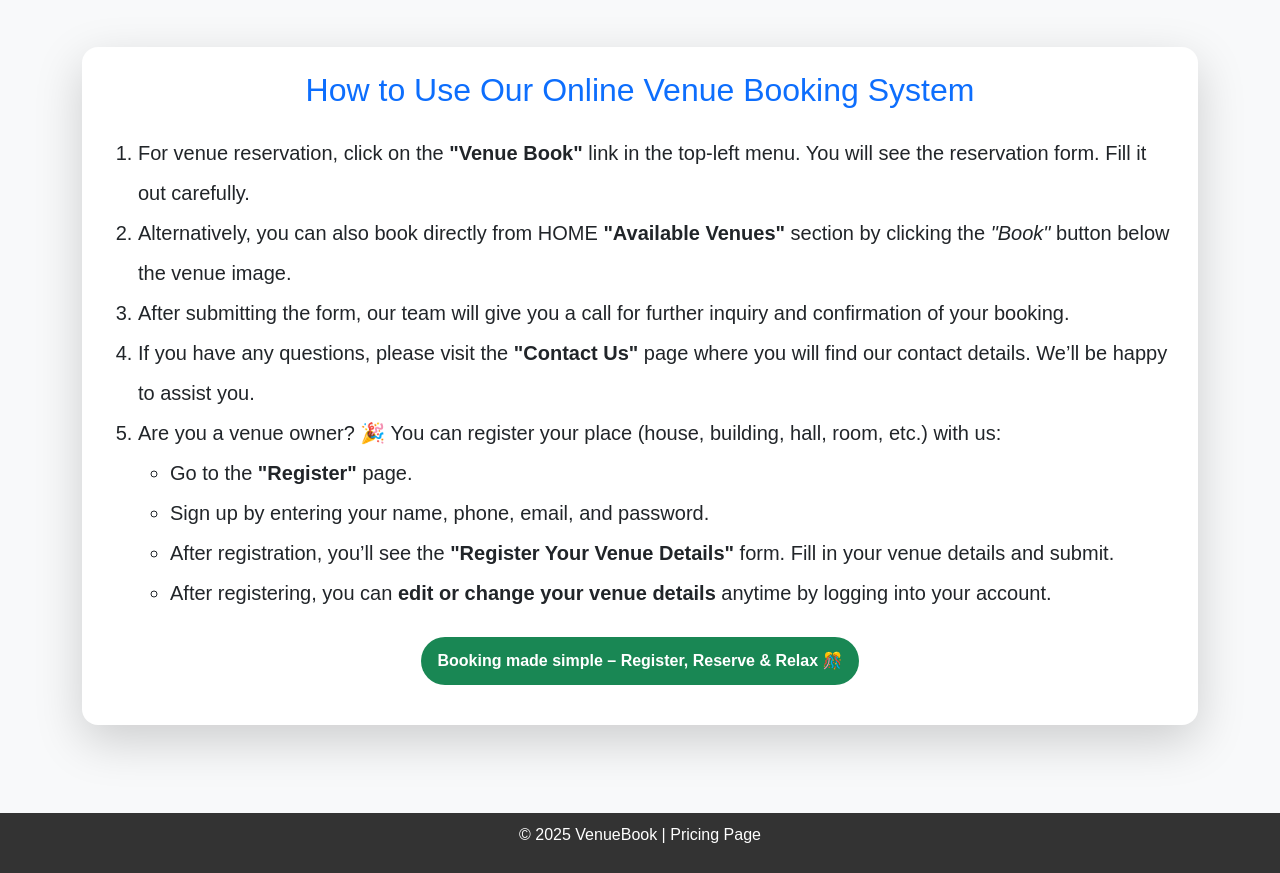
After one commit to bishakhadey12/Online-venue-booking, a PHP site: page /guide.php in a window 1280 px wide. The commit adds this page. Shown: the part 457-1330 px from the top of the page. Run offline with PHP 8.4, Linux system fonts and the light colour scheme; some libraries are stand-ins or nearby versions.

Commit message:
Added guidelines page

```diff
--- /dev/null
+++ b/backend/ownerdetails.php
@@ -0,0 +1,3 @@
+<?php
+
+?>
--- /dev/null
+++ b/guide.php
@@ -0,0 +1,63 @@
+<?php include("header.php");?>
+
+<!-- Instruction / Guideline Section -->
+<section class="py-5 bg-light">
+  <div class="container">
+    <div class="card shadow-lg border-0 rounded-4">
+      <div class="card-body p-4">
+        <h2 class="text-center mb-4 text-primary">
+          <i class="bi bi-info-circle-fill"></i> How to Use Our Online Venue Booking System
+        </h2>
+        <ol class="fs-5 lh-lg">
+          <li>
+            <i class="bi bi-calendar-check text-success"></i>
+            For venue reservation, click on the
+            <strong>"Venue Book"</strong> link in the top-left menu.
+            You will see the reservation form. Fill it out carefully.
+          </li>
+          <li>
+            <i class="bi bi-building text-warning"></i>
+            Alternatively, you can also book directly from HOME
+            <strong>"Available Venues"</strong> section by clicking the
+            <em>"Book"</em> button below the venue image.
+          </li>
+          <li>
+            <i class="bi bi-telephone-fill text-primary"></i>
+            After submitting the form, our team will give you a call for
+            further inquiry and confirmation of your booking.
+          </li>
+          <li>
+            <i class="bi bi-envelope-fill text-danger"></i>
+            If you have any questions, please visit the
+            <strong>"Contact Us"</strong> page where you will find our
+            contact details. We’ll be happy to assist you.
+          </li>
+          <li>
+            <i class="bi bi-person-plus-fill text-success"></i>
+            Are you a venue owner? 🎉 You can register your place
+            (house, building, hall, room, etc.) with us:
+            <ul>
+              <li><i class="bi bi-box-arrow-in-right"></i> Go to the <strong>"Register"</strong> page.</li>
+              <li><i class="bi bi-pencil-square"></i> Sign up by entering your name, phone, email, and password.</li>
+              <li><i class="bi bi-house-door-fill"></i> After registration, you’ll see the
+                <strong>"Register Your Venue Details"</strong> form.
+                Fill in your venue details and submit.
+              </li>
+              <li><i class="bi bi-gear-fill"></i> After registering, you can
+                <strong>edit or change your venue details</strong> anytime
+                by logging into your account.
+              </li>
+            </ul>
+          </li>
+        </ol>
+        <p class="text-center mt-4">
+          <span class="badge bg-success fs-6 p-3 rounded-pill">
+            <i class="bi bi-check-circle-fill"></i> Booking made simple – Register, Reserve & Relax 🎊
+          </span>
+        </p>
+      </div>
+    </div>
+  </div>
+</section>
+
+<?php include("footer.php");?>
--- a/header.php
+++ b/header.php
@@ -66,7 +66,7 @@
           <li class="nav-item"><a class="nav-link" href="home.php">Home</a></li>
           <li class="nav-item"><a class="nav-link" href="price.php">Pricing</a></li>
           <li class="nav-item"><a class="nav-link" href="contact.php">Contact</a></li>
-          <li class="nav-item"><a class="nav-link" href="venue.html">Venues</a></li>
+          <li class="nav-item"><a class="nav-link" href="guide.php">Guide</a></li>
           <li class="nav-item"><a class="nav-link" href="login.php">Login</a></li>
           <li class="nav-item"><a class="nav-link" href="register.php">Register</a></li>
         </ul>
--- a/index.php
+++ b/index.php
@@ -7,7 +7,7 @@ include("header.php");
 <div class="container text-success text-center">
 <?php
 if(isset($_SESSION['sms'])){
-    echo "<h3 class='text-danger'>".$_SESSION['sms']."</h3>";
+    echo "<h3 class='text-success'>".$_SESSION['sms']."</h3>";
     unset($_SESSION['sms']); // clear message
 }
 ?>
--- a/register.php
+++ b/register.php
@@ -7,9 +7,9 @@
             <div class="col-md-6">
                 <div class="card">
                     <div class="card-body">
-                        <form id="registrationForm" action="post">
+                        <form id="registrationForm" action="backend/ownerdetails.php" method="post">
                             <div class="form-group">
-                                <label for="email">OWNER NAME </label>
+                                <label for="name">OWNER NAME </label>
                                 <input type="text"
                                        class="form-control"
                                        id="name"
```
Also changed, not shown: home.php (+5 -31 lines), venue.php (+2 -22 lines).
